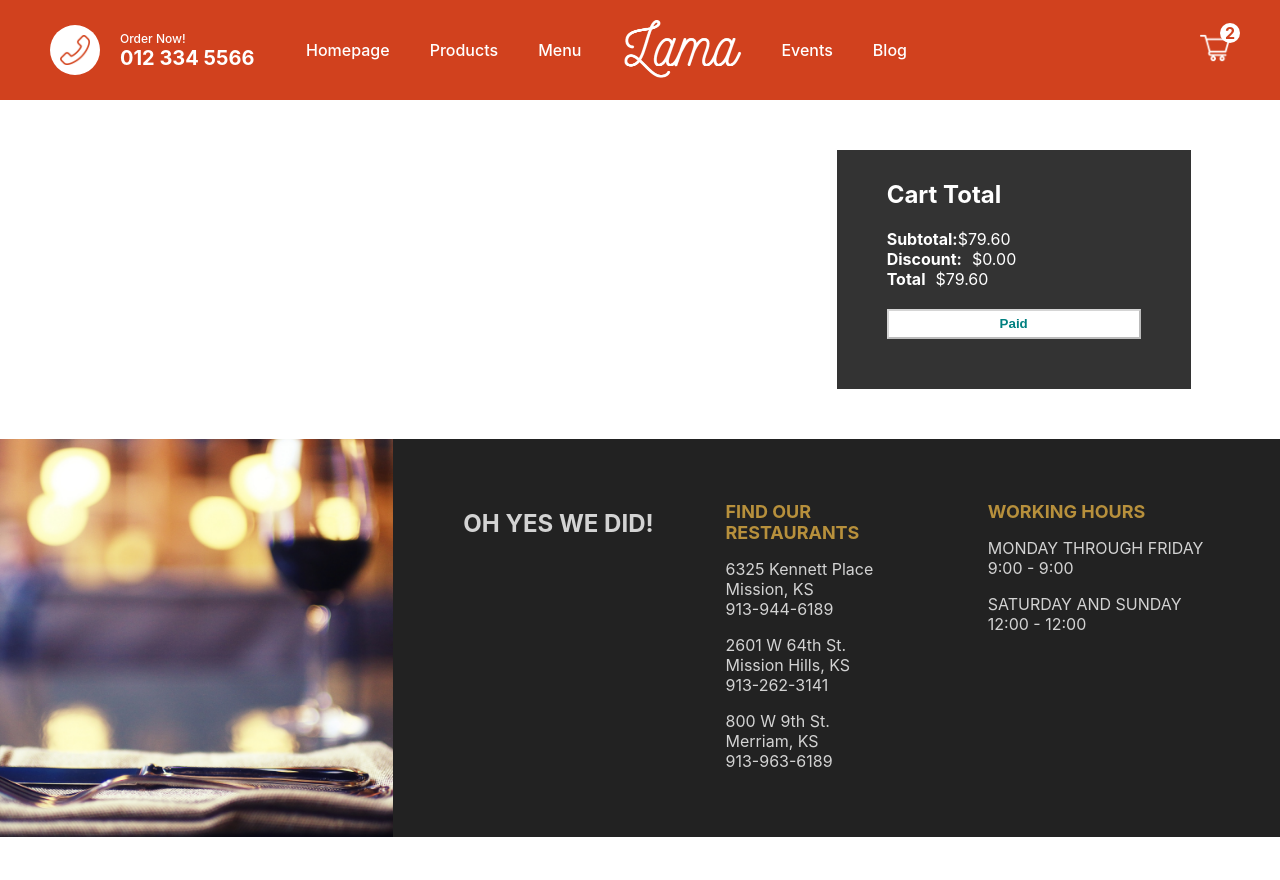
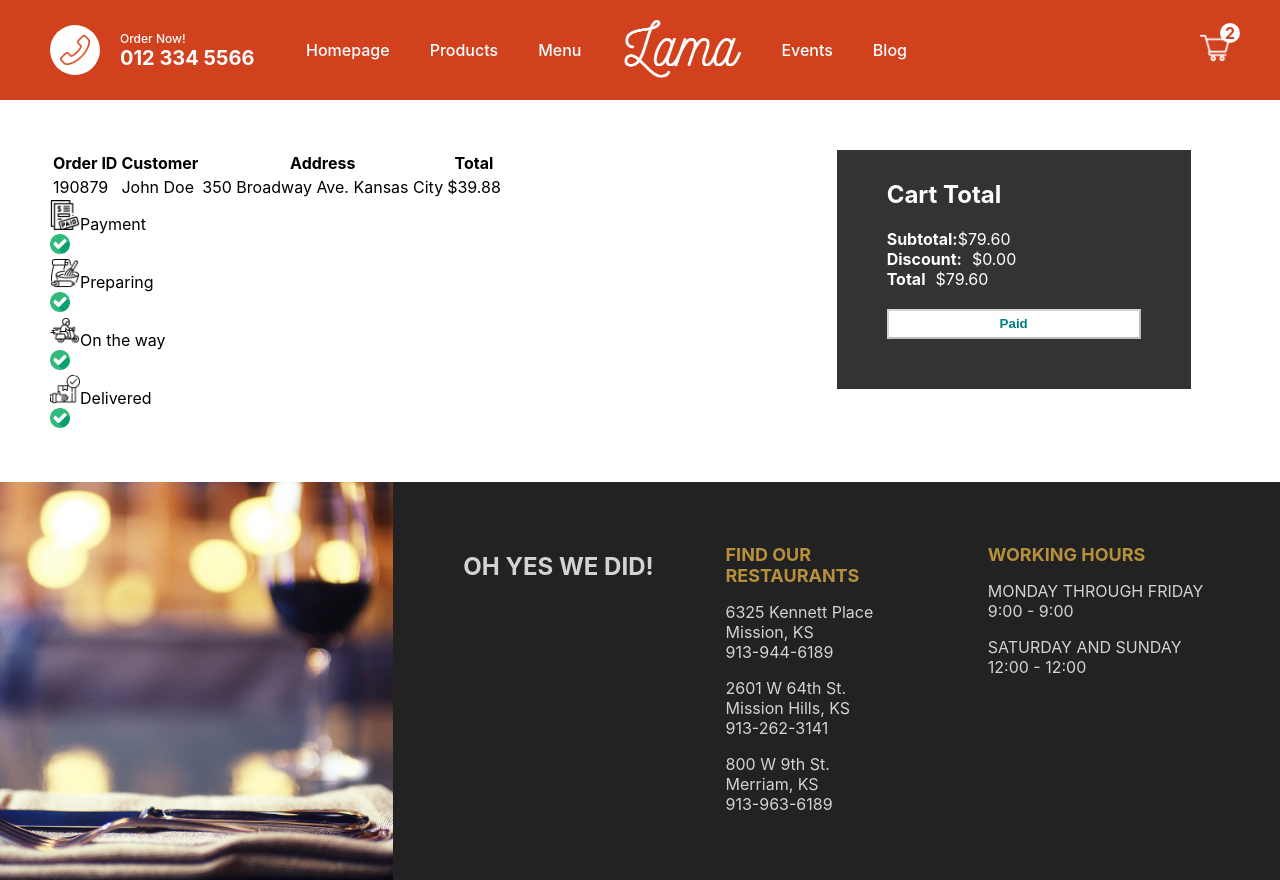
Before and after one commit to JWoltjen/pizza-landing-page, a Next.js app: page /orders/1 in a window 1280 px wide. Before the commit the page ends 837 px from the top, so only its background shows below. Built offline with nearby package versions, Linux system fonts and the light colour scheme.

Commit message:
add status icons to order ID page

```diff
--- a/pages/orders/[id].jsx
+++ b/pages/orders/[id].jsx
@@ -4,7 +4,65 @@ import Image from 'next/image'
 const Order = () => {
     return (
         <div className={styles.container}>
-            <div className={styles.left}></div>
+            <div className={styles.left}>
+                <div className={styles.row}>
+                <table className={styles.table}>
+                    <tr classname={styles.tr}>
+                        <th>Order ID</th>
+                        <th>Customer</th>
+                        <th>Address</th>
+                        <th>Total</th>
+                    </tr>
+                    <tr>
+                        <td>
+                            <span className={styles.id}>190879</span>
+                        </td>
+                        <td>
+                            <span className={styles.name}>
+                               John Doe
+                            </span>
+                        </td>
+                        <td>
+                            <span className={styles.address}>350 Broadway Ave. Kansas City</span>
+                        </td>
+                        <td>
+                            <span className={styles.total}>$39.88</span>
+                        </td>
+                    </tr>
+
+                </table>
+                </div>
+                <div className={styles.row}>
+                    <div className={styles.status}>
+                        <Image src="/img/paid.png" width={30} height={30} alt="" />
+                        <span>Payment</span>
+                        <div className={styles.checkedIcon}>
+                        <Image src="/img/checked.png" width={20} height={20} alt="" />
+                        </div>
+                    </div>
+                    <div className={styles.status}>
+                        <Image src="/img/bake.png" width={30} height={30} alt="" />
+                        <span>Preparing</span>
+                        <div className={styles.checkedIcon}>
+                        <Image src="/img/checked.png" width={20} height={20} alt="" />
+                        </div>
+                    </div>
+                    <div className={styles.status}>
+                        <Image src="/img/bike.png" width={30} height={30} alt="" />
+                        <span>On the way</span>
+                        <div className={styles.checkedIcon}>
+                        <Image src="/img/checked.png" width={20} height={20} alt="" />
+                        </div>
+                    </div>
+                    <div className={styles.status}>
+                        <Image src="/img/delivered.png" width={30} height={30} alt="" />
+                        <span>Delivered</span>
+                        <div className={styles.checkedIcon}>
+                        <Image src="/img/checked.png" width={20} height={20} alt="" />
+                        </div>
+                    </div>
+                </div>
+            </div>
             <div className={styles.right}>
                 <div className={styles.wrapper}>
                         <h2 className={styles.title}>Cart Total</h2>
```
